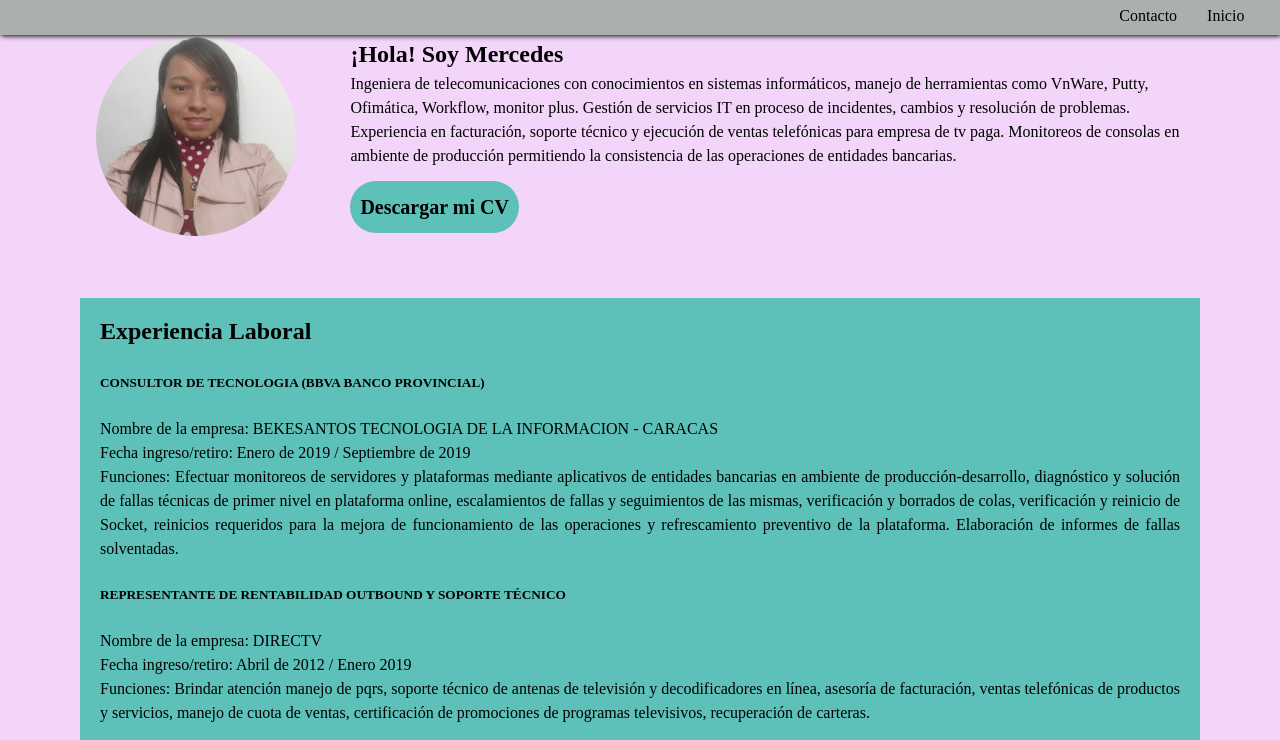
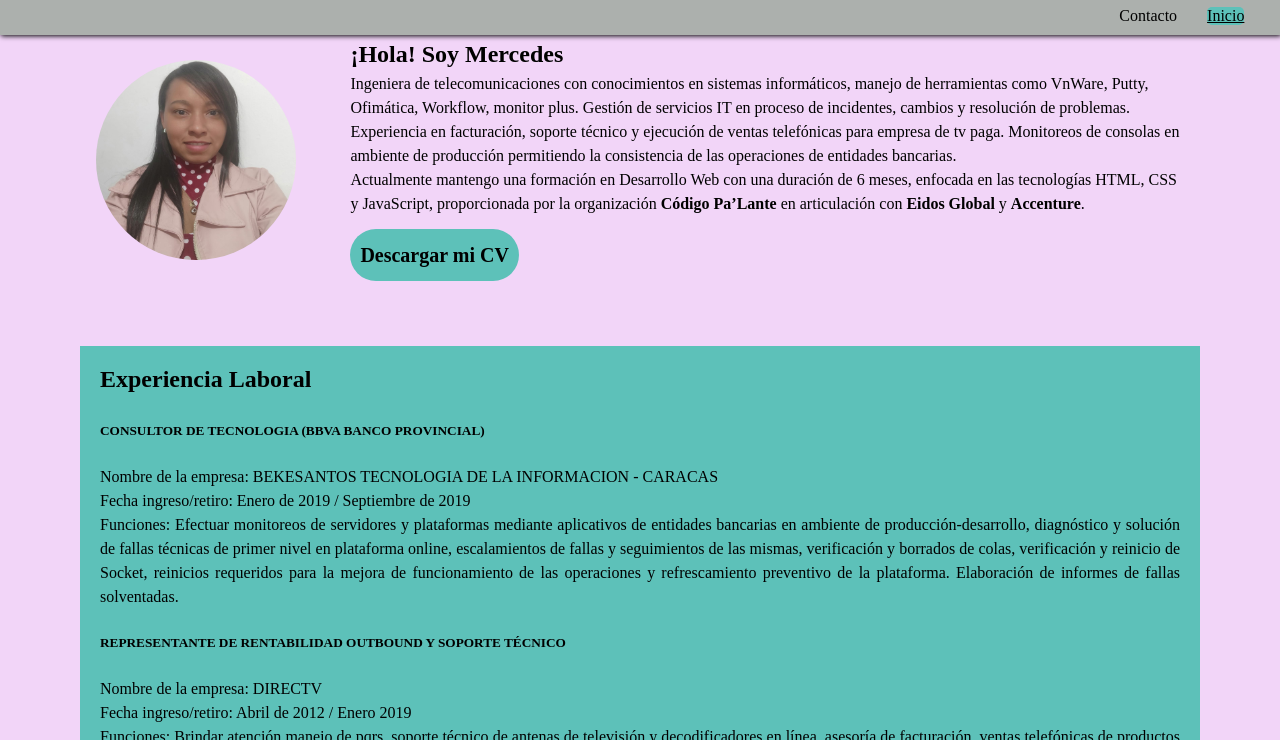
Before and after one commit to myhh2023/proyect-2-cod-latam, a plain HTML site: page index.html in a window 1280 px wide. Both pictures are taken after a click on the item "Inicio". Shown: the part 210-950 px from the top of the page. Drawn offline with Linux system fonts and the light colour scheme.

Commit message:
corregi los iconos

```diff
--- a/css/styles.css
+++ b/css/styles.css
@@ -45,7 +45,16 @@ nav li {
     float: right;
 }
 
-nav li:hover { background-color: white;
+li .active{
+    background-color: #5dc1b9;
+    transition: 0.3s;
+    border-radius: 5px;
+    text-decoration: underline;
+    text-decoration-color: black;
+}
+
+nav li:hover {
+    background-color: #5dc1b9;
     border-radius: 5px;
 }
 
--- a/index.html
+++ b/index.html
@@ -13,7 +13,7 @@
             <nav>
                 <h2>M.H.</h2>
                 <ul>
-                    <li class="menula"><a href="#inicio">Inicio</a>
+                    <li class="menula active"><a href="#inicio">Inicio</a>
                     </li>
                     <li class="menula"><a href="#contacto">Contacto</a>
                     </li>
@@ -24,16 +24,16 @@
     <main>
         <section id="inicio" >
             <figure>
-                <img id="imagen-ovalada" src="/img/MI FOTO2.jpeg" alt="Mercedes">
-
+                <img id="imagen-ovalada" src="img/MI-FOTO2.jpeg" alt="Mercedes">
             </figure>
 
             <article class="presentacion">
 
                 <h2>¡Hola! Soy Mercedes</h2>
-                <p>Ingeniera de telecomunicaciones con conocimientos en sistemas informáticos, manejo de herramientas como VnWare, Putty, Ofimática, Workflow, monitor plus. Gestión de servicios IT en proceso de incidentes, cambios y resolución de problemas. Experiencia en facturación, soporte técnico y ejecución de ventas telefónicas para empresa de tv paga. Monitoreos de consolas en ambiente de producción permitiendo la consistencia de las operaciones de entidades bancarias.</p>
+                <p>Ingeniera de telecomunicaciones con conocimientos en sistemas informáticos, manejo de herramientas como VnWare, Putty, Ofimática, Workflow, monitor plus. Gestión de servicios IT en proceso de incidentes, cambios y resolución de problemas. Experiencia en facturación, soporte técnico y ejecución de ventas telefónicas para empresa de tv paga. Monitoreos de consolas en ambiente de producción permitiendo la consistencia de las operaciones de entidades bancarias. <br>
+                Actualmente mantengo una formación en Desarrollo Web con una duración de 6 meses, enfocada en las tecnologías HTML, CSS  y JavaScript, proporcionada por la organización <strong>Código Pa’Lante</strong> en articulación con <strong>Eidos Global</strong> y <strong>Accenture</strong>. </p>
                       <br>
-                    <a class="boton" href="/img/HOJA DE VIDA PROFESIONAL 26-06-2023.pdf" target="_blank">Descargar mi CV</a>
+                    <a class="boton" href="img/HOJA DE VIDA PROFESIONAL 26-06-2023.pdf" target="_blank">Descargar mi CV</a>
 
             </article>
 
@@ -88,11 +88,11 @@
         <section id="contacto">
                <h2>Contacto</h2> <br>
 
-               <a href="https://wa.link/wf9svv" target="_blank"><img width="50px" src="/img/wwwsss.png" alt=""></a>
+                <a href="https://wa.link/wf9svv" target="_blank"><img width="50px" src="img/wwwsss.png" alt=""></a>
 
-                <a href="https://www.linkedin.com/in/mercedes-hernandez-343128189/" target="_blank"><img width="45px" src="/img/in--2.png" alt=""></a>
+                <a href="https://www.linkedin.com/in/mercedes-hernandez-343128189/" target="_blank"><img width="45px" src="img/in--2.png" alt=""></a>
 
-                <a href="https://github.com/myhh2023/proyecto-2-cod-latam" target="_blank"><img width="50px" src="/img/hola2.png" alt=""></a>
+                <a href="https://github.com/myhh2023/proyecto-2-cod-latam" target="_blank"><img width="50px" src="img/hola2.png" alt=""></a>
 
         </section>
     </main>
@@ -103,6 +103,6 @@
     </footer>
 
 
-    <script src="/js/main.js"></script>
+    <script src="js/main.js"></script>
 </body>
 </html>
--- a/js/main.js
+++ b/js/main.js
@@ -1,10 +1,10 @@
-//corregir
 
-const menula = document.querySelectorAll(".menula");
-menula.forEach(function(mer){
-    mer.addEventListener("click", function(e){
-        const activeMer = document.querySelector(".active");
-        activeMer.classList.remove("active");
-        e.target.classList.add("active");
+const menuPrimero = document.querySelectorAll(".menula");
+menuPrimero.forEach(function(primero){
+    primero.addEventListener("click", function(e){
+    const activePuesto = document.querySelector(".active");
+    activePuesto.classList.remove("active");
+    e.target.classList.add("active");
+
     });
 });
```
Also changed, not shown: img/MI-FOTO2.jpeg (renamed from img/MI FOTO2.jpeg).
